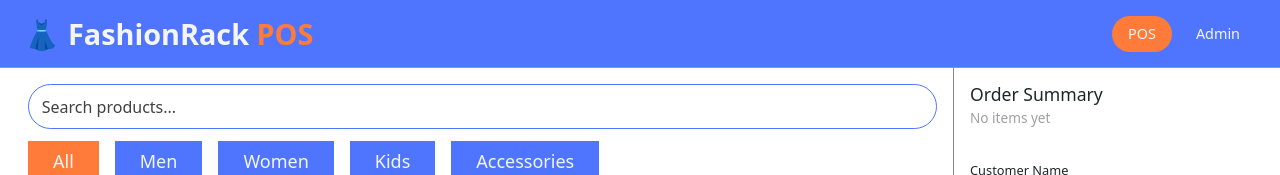
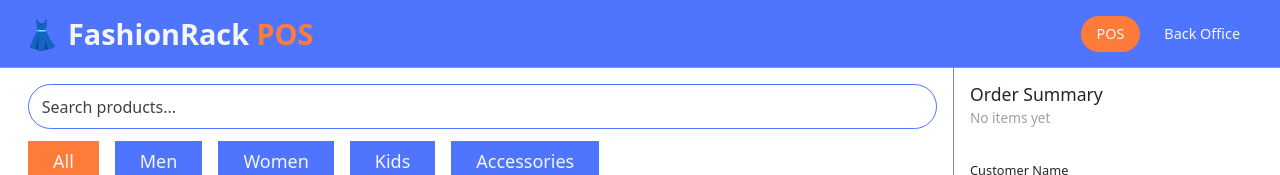
Before and after one commit to nishans9665/Clothing-shop-point-of-sale-app, a plain HTML site: page index.html in a window 1280 px wide. Shown: the top 175 px of the page. Drawn offline with nearby package versions, Linux system fonts and the light colour scheme.

Commit message:
admint chnage to backoffice

```diff
--- a/index.html
+++ b/index.html
@@ -17,7 +17,7 @@
     </div>
     <nav class="top-nav">
       <button class="nav-btn nav-btn-active" data-view="pos-view">POS</button>
-      <button class="nav-btn" data-view="admin-view">Admin</button>
+      <button class="nav-btn" data-view="admin-view">Back Office</button>
     </nav>
   </header>
 
```
